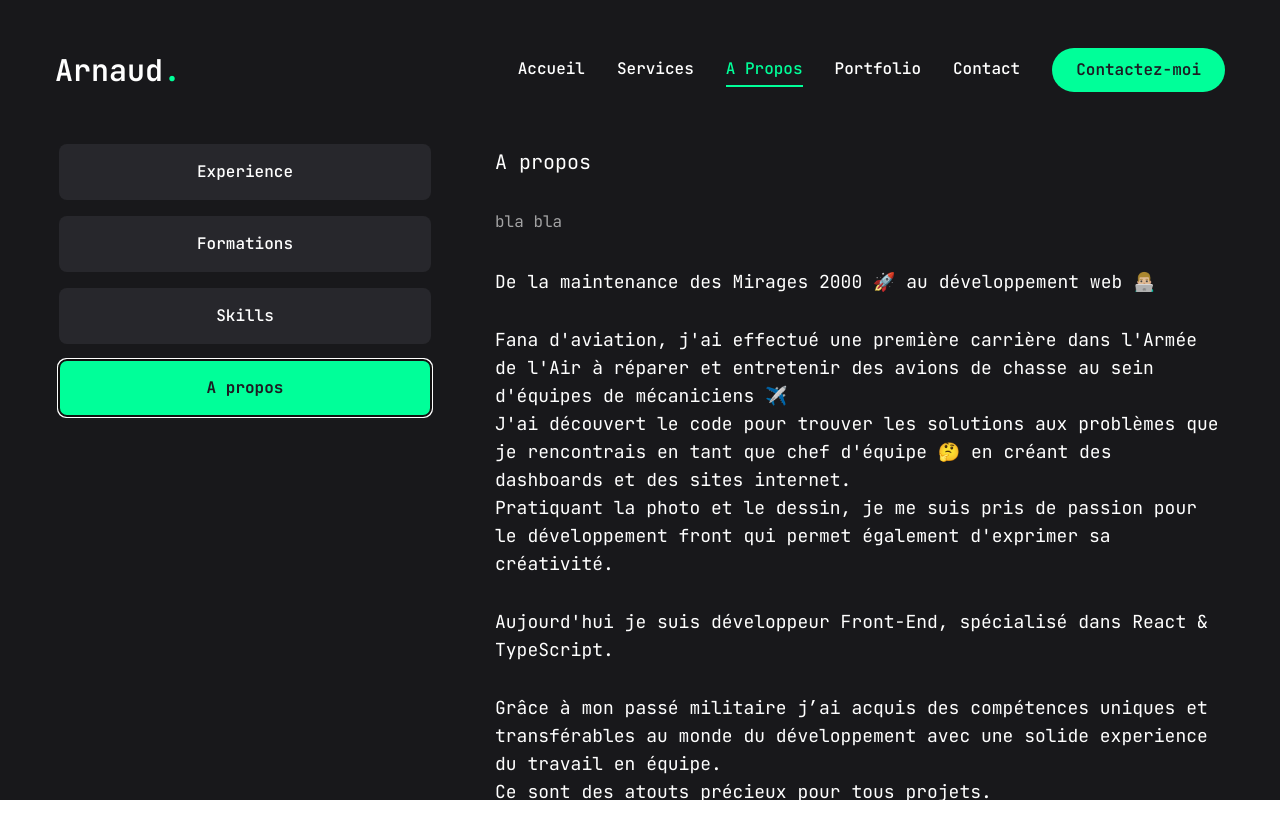
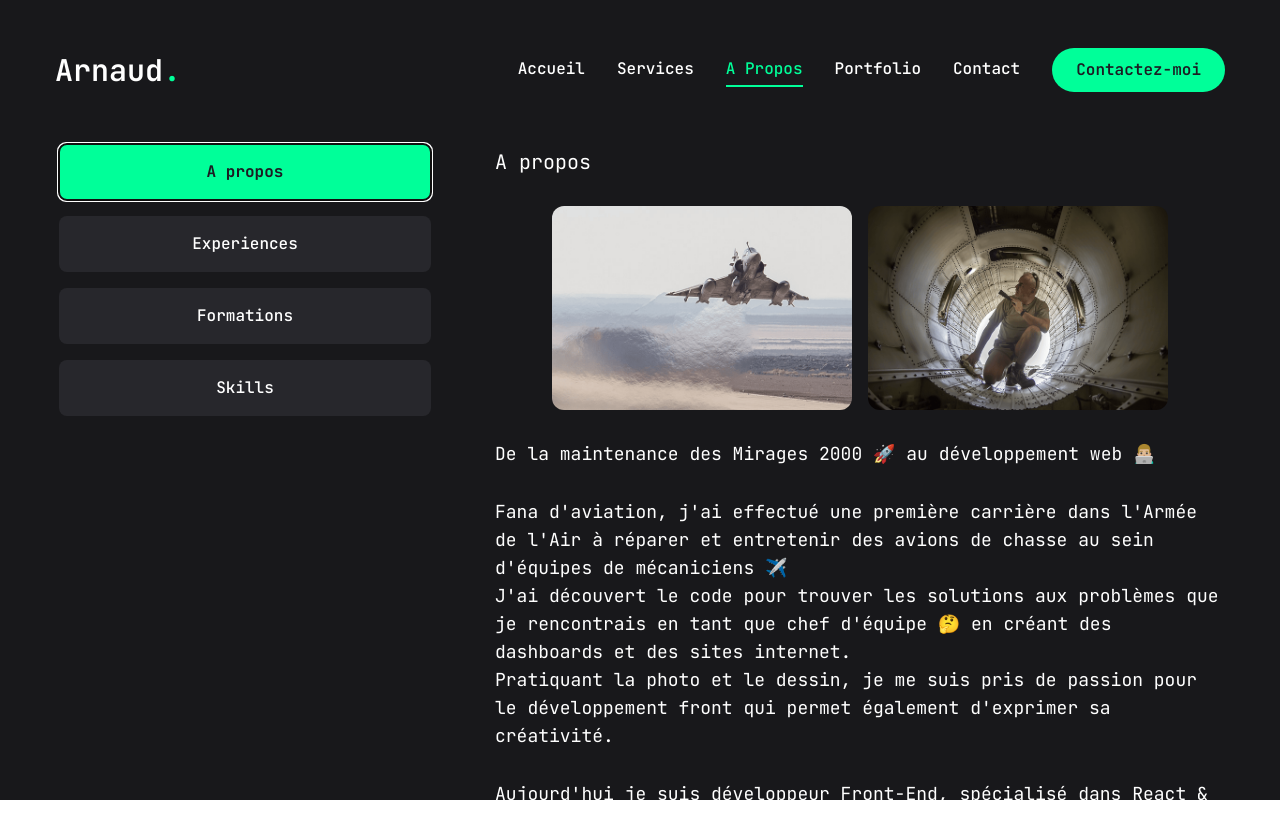
Before and after one commit to arnaudpant/next-portfolio-2024, a Next.js app: page /about in a window 1280 px wide. Both pictures are taken after a click on the tab "A propos". Shown: the top 838 px of the page. Built offline with nearby package versions, Linux system fonts and the light colour scheme.

Commit message:
Modif About

```diff
--- a/app/about/page.tsx
+++ b/app/about/page.tsx
@@ -10,6 +10,7 @@ import {
 } from "@/components/ui/tooltip";
 import { about, education, experience, skillsList } from "@/lib/data";
 import { motion } from "framer-motion";
+import Image from "next/image";
 
 const About = () => {
     return (
@@ -19,7 +20,7 @@ const About = () => {
                 opacity: 1,
                 transition: { delay: 2.4, duration: 0.4, ease: "easeIn" },
             }}
-            className="min-h-[80vh] flex items-center justify-center py-12 xl:py-0"
+            className="min-h-[80vh] flex items-center justify-center py-12 xl:py-0 mb-10"
         >
             <div className="container mx-auto">
                 <Tabs
@@ -27,24 +28,25 @@ const About = () => {
                     className="flex flex-col xl:flex-row gap-[60px]"
                 >
                     <TabsList className="flex flex-col w-full max-w-[380px] mx-auto xl:mx-0">
+                        <TabsTrigger value={"about"}>A propos</TabsTrigger>
                         <TabsTrigger value={"experience"}>
-                            Experience
+                            Experiences
                         </TabsTrigger>
                         <TabsTrigger value={"formation"}>
                             Formations
                         </TabsTrigger>
                         <TabsTrigger value={"skills"}>Skills</TabsTrigger>
-                        <TabsTrigger value={"about"}>A propos</TabsTrigger>
                     </TabsList>
 
-                    <div className="min-h-[70vh] w-full">
+                    <div className="min-h-[70vh] w-full text-sm">
                         {/* A PROPOS */}
                         <TabsContent value="about" className="w-full">
                             <div className="flex flex-col gap-[30px] text-left">
                                 <h3 className="text-xl">{about.title}</h3>
-                                <p className="max-w-[600px] text-white/60 mx-auto xl:mx-0">
-                                    {about.description}
-                                </p>
+                                <div className="flex flex-wrap justify-center gap-4">
+                                    <Image src="/about/M2D.png" width={300} height={100} alt="Mirage 2000 au décollage" className="rounded-xl"/>
+                                    <Image src="/about/canal.png" width={300} height={100} alt="Mirage 2000 au décollage" className="rounded-xl"/>
+                                </div>
                                 <h3 className="text-lg px-8 md:px-0">
                                     De la maintenance des Mirages 2000 🚀 au
                                     développement web 👨🏼‍💻{" "}
--- a/app/globals.css
+++ b/app/globals.css
@@ -7,7 +7,7 @@
     @apply bg-zinc-900 font-primary text-white leading-loose;
   }
   .h1 {
-    @apply text-[36px] xl:text-[68px] leading-[1.1] font-semibold;
+    @apply text-[36px] xl:text-[60px] leading-[1.1] font-semibold;
   }
   .h2 {
     @apply text-[28px] xl:text-[36px] leading-[1.1] font-semibold;
--- a/app/layout.tsx
+++ b/app/layout.tsx
@@ -12,7 +12,7 @@ const JetBrainsMono = JetBrains_Mono({
 });
 
 export const metadata: Metadata = {
-    title: "Portfolio Arnaud P.",
+    title: "Portfolio Arnaud P. développeur front-end react next",
     description: "Portfolio développeur web next react typescript en Lorraine, Nancy",
 };
 
--- a/app/page.tsx
+++ b/app/page.tsx
@@ -15,11 +15,11 @@ export default function Home() {
                             Développeur Web
                         </span>
                         <p className="h1 mb-5 mt-2">
-                            Hello, je suis <br />
-                            <span className="text-accent">Arnaud</span>
+                            Hello,  <br />
+                            je suis <span className="text-accent">Arnaud</span>
                         </p>
-                        <h1 className="text-xl max-w-[500px] mb-5 text-white">
-                            Développeur Front-end Next & React
+                        <h1 className="text-xl xl:text-2xl max-w-[500px] mb-5 text-white">
+                            Développeur Front-end <span className="text-accent">Next.js</span> & <span className="text-accent">React</span>
                         </h1>
                         <div className="flex flex-col xl:flex-row items-center gap-8 mb-2">
                             <Link
--- a/app/services/page.tsx
+++ b/app/services/page.tsx
@@ -29,7 +29,7 @@ const Services = () => {
                             </div>
                             <h2 className="text-accent text-xl xl:text-2xl">{service.title}</h2>
                             <p className="text-white/70">{service.description}</p>
-                            <div className="border-b border-white/20 w-full"></div>
+                            <div className="border-b border-white/20 w-full mt-1"></div>
                         </div>
                     ))}
                 </motion.div>
--- a/components/Stats.tsx
+++ b/components/Stats.tsx
@@ -1,7 +1,6 @@
 "use client";
 
 import { stats } from "@/lib/data";
-import { StatsType } from "@/types/types";
 import CountUp from "react-countup";
 
 const Stats = () => {
--- a/lib/data.ts
+++ b/lib/data.ts
@@ -39,10 +39,10 @@ export const stats: StatsType[] = [
         num: 824,
         text: "Commits",
     },
-    {
-        num: 36,
-        text: "Pull Request",
-    },
+    // {
+    //     num: 36,
+    //     text: "Pull Request",
+    // },
 ];
 
 /** SERVICE */
```
